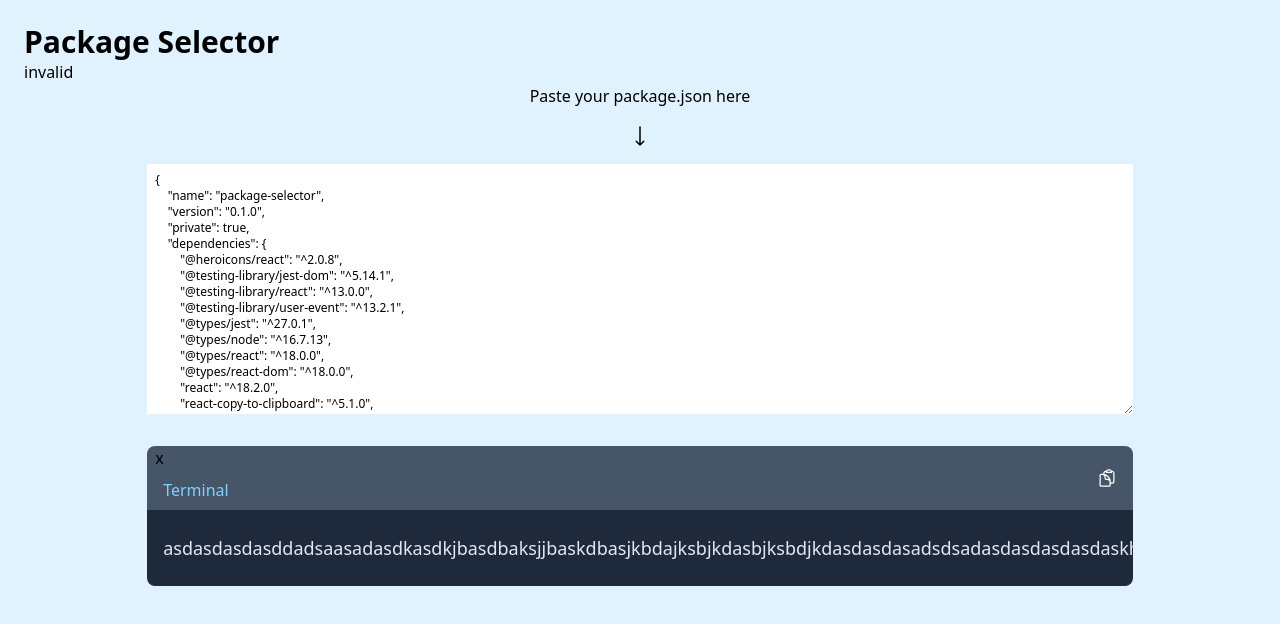
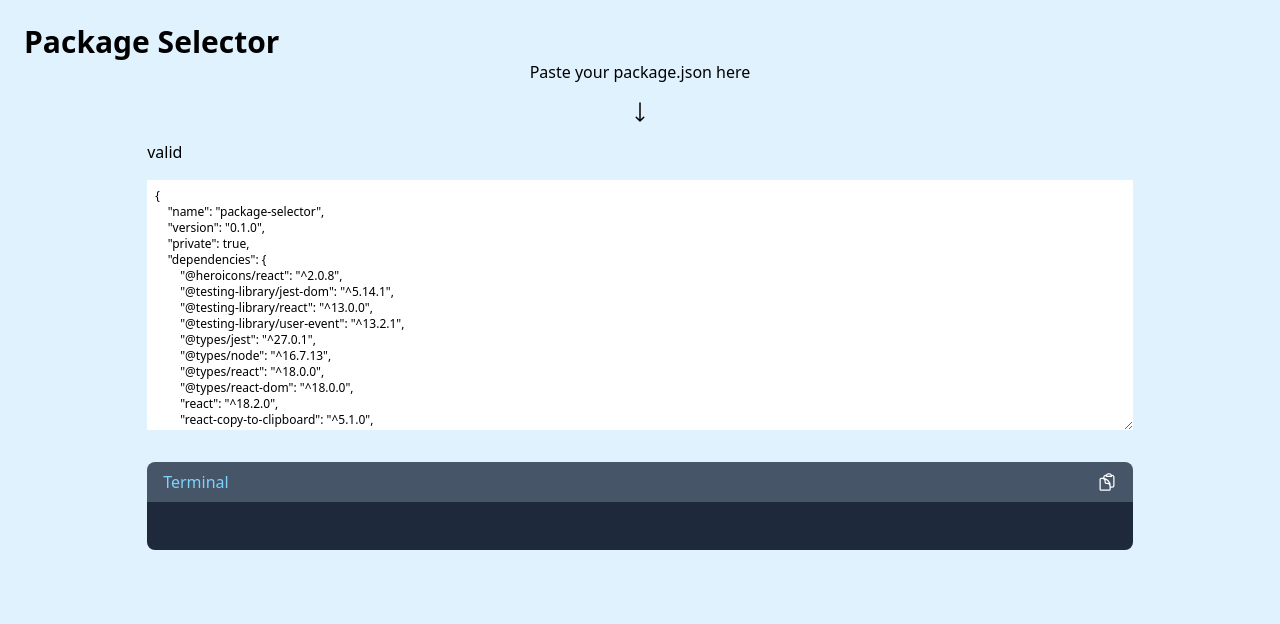
Before and after one commit to makaronma/package-selector, a React (Create React App) app: page / in a window 1280 px wide. Shown: the top 624 px of the page. Built offline with nearby package versions, Linux system fonts and the light colour scheme.

Commit message:
useContext split code

```diff
--- a/src/App.tsx
+++ b/src/App.tsx
@@ -1,140 +1,17 @@
-import { forwardRef, useCallback, useEffect, useRef, useState } from "react";
-import TextareaAutosize from 'react-textarea-autosize';
-import { ArrowLongDownIcon, ClipboardDocumentIcon } from '@heroicons/react/24/outline'
-
-import {CopyToClipboard} from 'react-copy-to-clipboard';
+import CommandDisplay from './components/CommandDisplay';
+import InputArea from './components/InputArea';
+import PackageSelectSection from './components/PackageSelectSection';
 
 const App = () => {
-  const textAreaRef = useRef<HTMLTextAreaElement>(null);
-  const commandDisplayRef = useRef<HTMLDivElement>(null);
-  const [isInputValid, setisInputValid] = useState<boolean>(false);
-
-  useEffect(() => {
-    const textArea = textAreaRef.current;
-    if (!textArea) return;
-    textArea.value = exampleJson;
-    textArea.style.height = "250px";
-  }, [textAreaRef]);
-
-  const textAreaOnchange = useCallback(
-    (e: React.ChangeEvent<HTMLTextAreaElement>) => {
-      try {
-        const data = JSON.parse(e.target.value);
-        setisInputValid(true)
-        console.log(data);
-      } catch (error) {
-        setisInputValid(false)
-      }
-    },
-    []
-  );
 
   return (
     <div className="min-h-screen w-screen bg-sky-100 p-6">
       <h1 className="text-3xl font-bold">Package Selector</h1>
-      <div className="">{isInputValid?'valid':'invalid'}</div>
-      <InputArea ref={textAreaRef} onChange={textAreaOnchange} />
-      <CommandDisplay ref={commandDisplayRef} command={"asdasdasdasddadsaasadasdkasdkjbasdbaksjjbaskdbasjkbdajksbjkdasbjksbdjkdasdasdasadsdsadasdasdasdasdaskhdbaskbdaksbdaskjbf"} />
+      <InputArea />
+      <PackageSelectSection />
+      <CommandDisplay />
     </div>
   );
 };
 
 export default App;
-
-const InputArea = forwardRef<
-  HTMLTextAreaElement,
-  { onChange: (e: React.ChangeEvent<HTMLTextAreaElement>) => void }
->(({ onChange }, textAreaRef) => (
-  <div className="flex w-full flex-col items-center [&>*]:mb-4 mb-4">
-    <div className="">Paste your package.json here</div>
-    <ArrowLongDownIcon className="h-6" />
-    <TextareaAutosize
-      ref={textAreaRef}
-      className="w-4/5 resize p-2 text-xs"
-      onChange={onChange}
-    />
-  </div>
-));
-
-const CommandDisplay = forwardRef<HTMLDivElement, { command: string }>(
-  ({ command }, ref) => {
-    const [isCopied, setIsCopied] = useState<boolean>(false);
-    const onCopy = () => setIsCopied(true);
-    return (
-      <div className="relative mx-auto w-4/5 overflow-hidden rounded-lg">
-
-        <div className="flex items-center justify-between bg-slate-600 px-2">
-          <div className="">x
-            <div className="p-2 text-sky-300">Terminal</div>
-          </div>
-          <CopyToClipboard text={command} onCopy={onCopy}>
-            <div className="cursor-pointer p-2">
-              <ClipboardDocumentIcon className="h-5 w-5 cursor-pointer text-white" />
-            </div>
-          </CopyToClipboard>
-        </div>
-
-        <div
-          className="h-full items-center overflow-auto bg-slate-800 px-4 py-6 text-lg  text-slate-200"
-          ref={ref}
-        >
-          {command}
-        </div>
-      </div>
-    );
-  }
-);
-
-
-
-const exampleJson = JSON.stringify(
-  {
-    name: "package-selector",
-    version: "0.1.0",
-    private: true,
-    dependencies: {
-      "@heroicons/react": "^2.0.8",
-      "@testing-library/jest-dom": "^5.14.1",
-      "@testing-library/react": "^13.0.0",
-      "@testing-library/user-event": "^13.2.1",
-      "@types/jest": "^27.0.1",
-      "@types/node": "^16.7.13",
-      "@types/react": "^18.0.0",
-      "@types/react-dom": "^18.0.0",
-      react: "^18.2.0",
-      "react-copy-to-clipboard": "^5.1.0",
-      "react-dom": "^18.2.0",
-      "react-scripts": "5.0.1",
-      "react-textarea-autosize": "^8.3.4",
-      typescript: "^4.4.2",
-      "web-vitals": "^2.1.0",
-    },
-    scripts: {
-      start: "react-scripts start",
-      build: "react-scripts build",
-      test: "react-scripts test",
-      eject: "react-scripts eject",
-    },
-    eslintConfig: {
-      extends: ["react-app", "react-app/jest"],
-    },
-    browserslist: {
-      production: [">0.2%", "not dead", "not op_mini all"],
-      development: [
-        "last 1 chrome version",
-        "last 1 firefox version",
-        "last 1 safari version",
-      ],
-    },
-    devDependencies: {
-      "@types/react-copy-to-clipboard": "^5.0.4",
-      autoprefixer: "^10.4.8",
-      postcss: "^8.4.16",
-      prettier: "^2.7.1",
-      "prettier-plugin-tailwindcss": "^0.1.13",
-      tailwindcss: "^3.1.8",
-    },
-  },
-  null,
-  "\t"
-);
--- /dev/null
+++ b/src/components/CommandDisplay.tsx
@@ -0,0 +1,36 @@
+import { ClipboardDocumentIcon } from '@heroicons/react/24/outline';
+import { forwardRef, useCallback, useEffect, useRef, useState } from 'react';
+import { CopyToClipboard } from 'react-copy-to-clipboard';
+
+
+
+const CommandDisplay = () => {
+  const [isCopied, setIsCopied] = useState<boolean>(false);
+
+  const command = "";
+  const onCopy = () => setIsCopied(true);
+  return (
+    <div className="relative mx-auto w-4/5 overflow-hidden rounded-lg">
+      <div className="flex items-center justify-between bg-slate-600 px-2">
+        <div className="">
+          <div className="p-2 text-sky-300">Terminal</div>
+        </div>
+        <CopyToClipboard text={command} onCopy={onCopy}>
+          <div className="cursor-pointer p-2">
+            <ClipboardDocumentIcon
+              className={`h-5 w-5 cursor-pointer ${
+                isCopied ? "text-sky-300" : "text-white"
+              }`}
+            />
+          </div>
+        </CopyToClipboard>
+      </div>
+
+      <div className="h-full items-center overflow-auto bg-slate-800 px-4 py-6 text-lg  text-slate-200">
+        {command}
+      </div>
+    </div>
+  );
+}
+
+export default CommandDisplay;
--- /dev/null
+++ b/src/components/InputArea.tsx
@@ -0,0 +1,94 @@
+import { ArrowLongDownIcon } from '@heroicons/react/24/outline';
+import { useCallback, useEffect, useRef } from 'react';
+import TextareaAutosize from 'react-textarea-autosize';
+import { usePackages } from '../hooks/usePackages';
+import { PackageInputType } from '../types';
+
+
+const InputArea = () => {
+  const {isInputValid, setisInputValid,setDataInput } = usePackages();
+  const textAreaRef = useRef<HTMLTextAreaElement>(null)
+
+  const onChange = useCallback((e: React.ChangeEvent<HTMLTextAreaElement>) => {
+    if (!setisInputValid || !setDataInput) return;
+    try {
+      const data = JSON.parse(e.target.value) as PackageInputType;
+      setisInputValid(true);
+      setDataInput(data);
+    } catch (error) {
+      setisInputValid(false);
+    }
+  }, [setDataInput, setisInputValid]);
+
+  useEffect(() => {
+    if (textAreaRef.current) textAreaRef.current.style.height = "250px";
+  }, []);
+
+  return (
+    <div className="mb-4 flex w-full flex-col items-center [&>*]:mb-4">
+      <div className="">Paste your package.json here</div>
+      <ArrowLongDownIcon className="h-6" />
+      <div className="w-4/5 self-start mx-auto">{isInputValid?'valid':'invalid'}</div>
+      <TextareaAutosize
+        ref={textAreaRef}
+        className="w-4/5 resize p-2 text-xs"
+        onChange={onChange}
+        defaultValue={exampleJson}
+      />
+    </div>
+  );
+};
+export default InputArea;
+
+
+const exampleJson = JSON.stringify(
+  {
+    name: "package-selector",
+    version: "0.1.0",
+    private: true,
+    dependencies: {
+      "@heroicons/react": "^2.0.8",
+      "@testing-library/jest-dom": "^5.14.1",
+      "@testing-library/react": "^13.0.0",
+      "@testing-library/user-event": "^13.2.1",
+      "@types/jest": "^27.0.1",
+      "@types/node": "^16.7.13",
+      "@types/react": "^18.0.0",
+      "@types/react-dom": "^18.0.0",
+      react: "^18.2.0",
+      "react-copy-to-clipboard": "^5.1.0",
+      "react-dom": "^18.2.0",
+      "react-scripts": "5.0.1",
+      "react-textarea-autosize": "^8.3.4",
+      typescript: "^4.4.2",
+      "web-vitals": "^2.1.0",
+    },
+    scripts: {
+      start: "react-scripts start",
+      build: "react-scripts build",
+      test: "react-scripts test",
+      eject: "react-scripts eject",
+    },
+    eslintConfig: {
+      extends: ["react-app", "react-app/jest"],
+    },
+    browserslist: {
+      production: [">0.2%", "not dead", "not op_mini all"],
+      development: [
+        "last 1 chrome version",
+        "last 1 firefox version",
+        "last 1 safari version",
+      ],
+    },
+    devDependencies: {
+      "@types/react-copy-to-clipboard": "^5.0.4",
+      autoprefixer: "^10.4.8",
+      postcss: "^8.4.16",
+      prettier: "^2.7.1",
+      "prettier-plugin-tailwindcss": "^0.1.13",
+      tailwindcss: "^3.1.8",
+    },
+  },
+  null,
+  "\t"
+);
--- /dev/null
+++ b/src/components/PackageSelectSection.tsx
@@ -0,0 +1,15 @@
+import { usePackages } from "../hooks/usePackages";
+
+const PackageSelectSection = () => {
+  const { dataInput: data } = usePackages();
+  return (
+    <div className="">
+      {data.dependencies &&
+        Object.keys(data.dependencies)?.map((d) => (
+          <div className="">{d}</div>
+        ))}
+    </div>
+  );
+};
+
+export default PackageSelectSection;
--- /dev/null
+++ b/src/hooks/usePackages.tsx
@@ -0,0 +1,47 @@
+import React, { createContext, useContext, useState } from "react";
+import { PackageInputType } from "../types";
+
+interface PackageContextInterface {
+  isInputValid: boolean;
+  setisInputValid?: React.Dispatch<React.SetStateAction<boolean>>;
+  dataInput: PackageInputType;
+  setDataInput?: React.Dispatch<React.SetStateAction<PackageInputType>>;
+  dependencies: string[];
+  setDependencies?: React.Dispatch<React.SetStateAction<string[]>>;
+  devdependencies: string[];
+  setDevDependencies?: React.Dispatch<React.SetStateAction<string[]>>;
+}
+
+const PackageContext = createContext<PackageContextInterface>({
+  isInputValid: true,
+  dataInput: {},
+  dependencies: [],
+  devdependencies: [],
+});
+
+export const PackageProvider = ({children}:{children:React.ReactNode}) => {
+  const [dataInput, setDataInput] = useState<PackageInputType>({});
+  const [isInputValid, setisInputValid] = useState<boolean>(true);
+  const [dependencies, setDependencies] = useState<string[]>([]);
+  const [devdependencies, setDevDependencies] = useState<string[]>([]);
+
+
+  return (
+    <PackageContext.Provider
+      value={{
+        isInputValid,
+        setisInputValid,
+        dataInput,
+        setDataInput,
+        dependencies,
+        setDependencies,
+        devdependencies,
+        setDevDependencies,
+      }}
+    >
+      {children}
+    </PackageContext.Provider>
+  );
+};
+
+export const usePackages = () => useContext(PackageContext);
--- a/src/index.tsx
+++ b/src/index.tsx
@@ -3,13 +3,16 @@ import ReactDOM from 'react-dom/client';
 import './index.css';
 import App from './App';
 import reportWebVitals from './reportWebVitals';
+import { PackageProvider } from './hooks/usePackages';
 
 const root = ReactDOM.createRoot(
   document.getElementById('root') as HTMLElement
 );
 root.render(
   <React.StrictMode>
-    <App />
+    <PackageProvider>
+      <App />
+    </PackageProvider>
   </React.StrictMode>
 );
 
--- /dev/null
+++ b/src/types.ts
@@ -0,0 +1,4 @@
+export interface PackageInputType {
+  dependencies?: Record<string, string>;
+  devDependencies?: Record<string, string>;
+}
```
